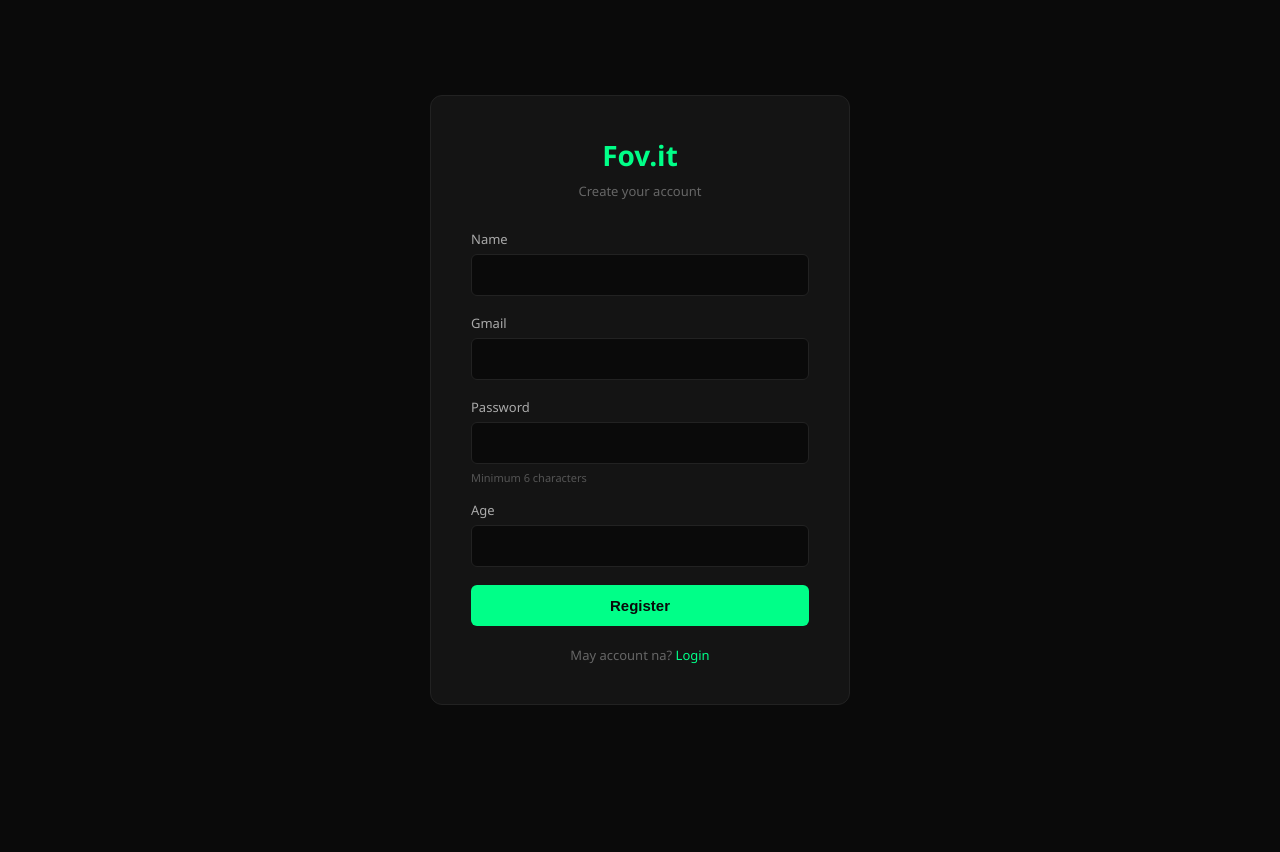
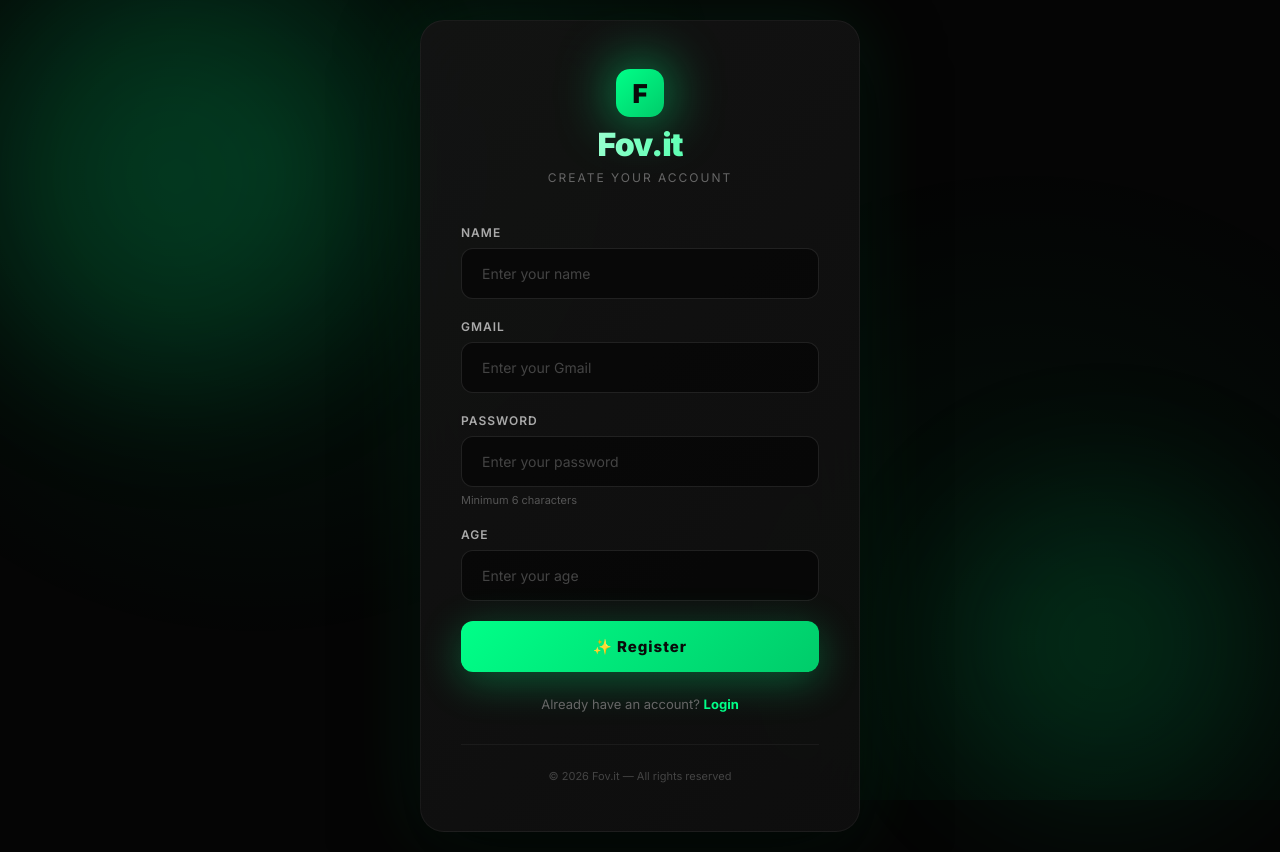
Before and after one commit to benjaminedimalen06-sketch/Fov.it, a website: page register.html in a window 1280 px wide. Before the commit the page ends 800 px from the top, so only its background shows below. Drawn offline with Linux system fonts and the light colour scheme.

Commit message:
Update register.html

```diff
--- a/register.html
+++ b/register.html
@@ -5,53 +5,301 @@
   <meta name="viewport" content="width=device-width, initial-scale=1.0">
   <title>Fov.it — Register</title>
   <link rel="icon" type="image/svg+xml" href="/favicon.svg">
+  <link href="https://fonts.googleapis.com/css2?family=Inter:wght@300;400;500;600;700;800;900&display=swap" rel="stylesheet">
   <style>
     * { margin: 0; padding: 0; box-sizing: border-box; }
-    body { font-family: 'Segoe UI', sans-serif; background: #0a0a0a; color: #fff; min-height: 100vh; display: flex; align-items: center; justify-content: center; padding: 20px; }
-    .container { background: #141414; padding: 40px; border-radius: 12px; border: 1px solid #222; width: 100%; max-width: 420px; }
-    h1 { color: #00ff88; text-align: center; margin-bottom: 8px; font-size: 28px; }
-    .subtitle { text-align: center; color: #666; font-size: 13px; margin-bottom: 30px; }
-    label { display: block; margin-bottom: 6px; color: #aaa; font-size: 13px; }
-    input { width: 100%; padding: 12px; background: #0a0a0a; border: 1px solid #222; border-radius: 6px; color: #fff; font-size: 14px; margin-bottom: 18px; outline: none; }
-    input:focus { border-color: #00ff88; }
-    button { width: 100%; padding: 12px; background: #00ff88; color: #0a0a0a; border: none; border-radius: 6px; font-size: 15px; font-weight: bold; cursor: pointer; }
-    button:hover { background: #00cc6a; }
-    button:disabled { background: #444; cursor: not-allowed; }
-    .link { text-align: center; margin-top: 20px; color: #666; font-size: 13px; }
-    .link a { color: #00ff88; text-decoration: none; }
-    .error { background: #2a0a0a; border: 1px solid #ff4444; color: #ff6666; padding: 10px; border-radius: 6px; margin-bottom: 18px; font-size: 13px; display: none; }
-    .success { background: #0a2a0a; border: 1px solid #00ff88; color: #00ff88; padding: 10px; border-radius: 6px; margin-bottom: 18px; font-size: 13px; display: none; }
-    .hint { color: #555; font-size: 11px; margin-top: -12px; margin-bottom: 16px; }
+
+    body {
+      font-family: 'Inter', sans-serif;
+      background: #050505;
+      color: #fff;
+      min-height: 100vh;
+      display: flex;
+      align-items: center;
+      justify-content: center;
+      padding: 20px;
+      position: relative;
+      overflow: hidden;
+    }
+
+    body::before {
+      content: '';
+      position: fixed;
+      top: 0; left: 0; right: 0; bottom: 0;
+      background:
+        radial-gradient(circle at 20% 20%, rgba(0, 255, 136, 0.08) 0%, transparent 40%),
+        radial-gradient(circle at 80% 80%, rgba(0, 255, 136, 0.05) 0%, transparent 40%);
+      pointer-events: none;
+      z-index: 0;
+    }
+
+    .orb {
+      position: fixed;
+      border-radius: 50%;
+      filter: blur(80px);
+      opacity: 0.15;
+      pointer-events: none;
+      z-index: 0;
+    }
+    .orb-1 { width: 400px; height: 400px; background: #00ff88; top: -100px; left: -100px; animation: float1 15s ease-in-out infinite; }
+    .orb-2 { width: 300px; height: 300px; background: #00cc6a; bottom: -50px; right: -50px; animation: float2 12s ease-in-out infinite; }
+
+    @keyframes float1 {
+      0%, 100% { transform: translate(0, 0); }
+      50% { transform: translate(100px, 100px); }
+    }
+    @keyframes float2 {
+      0%, 100% { transform: translate(0, 0); }
+      50% { transform: translate(-80px, -60px); }
+    }
+
+    .container {
+      background: linear-gradient(135deg, rgba(20, 20, 20, 0.9), rgba(15, 15, 15, 0.9));
+      backdrop-filter: blur(30px);
+      -webkit-backdrop-filter: blur(30px);
+      border: 1px solid rgba(255, 255, 255, 0.05);
+      border-radius: 24px;
+      padding: 48px 40px;
+      width: 100%;
+      max-width: 440px;
+      box-shadow: 0 30px 80px rgba(0, 0, 0, 0.6), 0 0 80px rgba(0, 255, 136, 0.1);
+      position: relative;
+      z-index: 1;
+      animation: fadeUp 0.6s cubic-bezier(0.4, 0, 0.2, 1);
+    }
+
+    @keyframes fadeUp {
+      from { opacity: 0; transform: translateY(30px); }
+      to { opacity: 1; transform: translateY(0); }
+    }
+
+    .logo {
+      display: flex;
+      align-items: center;
+      justify-content: center;
+      gap: 12px;
+      margin-bottom: 8px;
+    }
+
+    .logo-icon {
+      width: 48px; height: 48px;
+      background: linear-gradient(135deg, #00ff88, #00cc6a);
+      border-radius: 14px;
+      display: flex;
+      align-items: center;
+      justify-content: center;
+      font-size: 26px;
+      font-weight: 900;
+      color: #0a0a0a;
+      box-shadow: 0 0 40px rgba(0, 255, 136, 0.5);
+      animation: logoPulse 3s ease-in-out infinite;
+    }
+
+    @keyframes logoPulse {
+      0%, 100% { box-shadow: 0 0 40px rgba(0, 255, 136, 0.5); }
+      50% { box-shadow: 0 0 60px rgba(0, 255, 136, 0.8); }
+    }
+
+    h1 {
+      text-align: center;
+      font-size: 32px;
+      font-weight: 900;
+      letter-spacing: -1px;
+      background: linear-gradient(135deg, #fff 0%, #00ff88 100%);
+      -webkit-background-clip: text;
+      -webkit-text-fill-color: transparent;
+      background-clip: text;
+      margin-bottom: 6px;
+    }
+
+    .subtitle {
+      text-align: center;
+      color: #666;
+      font-size: 12px;
+      letter-spacing: 2px;
+      text-transform: uppercase;
+      margin-bottom: 40px;
+    }
+
+    .error {
+      background: linear-gradient(135deg, rgba(255, 68, 68, 0.15), rgba(255, 68, 68, 0.05));
+      border: 1px solid rgba(255, 68, 68, 0.3);
+      color: #ff8888;
+      padding: 14px 20px;
+      border-radius: 12px;
+      margin-bottom: 20px;
+      font-size: 13px;
+      font-weight: 600;
+      display: none;
+      animation: shake 0.5s ease;
+    }
+    .error.show { display: block; }
+
+    .success {
+      background: linear-gradient(135deg, rgba(0, 255, 136, 0.15), rgba(0, 255, 136, 0.05));
+      border: 1px solid rgba(0, 255, 136, 0.3);
+      color: #00ff88;
+      padding: 14px 20px;
+      border-radius: 12px;
+      margin-bottom: 20px;
+      font-size: 13px;
+      font-weight: 600;
+      display: none;
+      animation: fadeUp 0.5s ease;
+    }
+    .success.show { display: block; }
+
+    @keyframes shake {
+      0%, 100% { transform: translateX(0); }
+      25% { transform: translateX(-10px); }
+      75% { transform: translateX(10px); }
+    }
+
+    label {
+      display: block;
+      margin-bottom: 8px;
+      color: #aaa;
+      font-size: 12px;
+      font-weight: 600;
+      text-transform: uppercase;
+      letter-spacing: 1px;
+    }
+
+    input {
+      width: 100%;
+      padding: 16px 20px;
+      background: rgba(0, 0, 0, 0.5);
+      border: 1px solid rgba(255, 255, 255, 0.1);
+      border-radius: 12px;
+      color: #fff;
+      font-size: 14px;
+      margin-bottom: 20px;
+      outline: none;
+      font-family: inherit;
+      transition: all 0.3s;
+    }
+
+    input:focus {
+      border-color: #00ff88;
+      box-shadow: 0 0 0 3px rgba(0, 255, 136, 0.1);
+      background: rgba(0, 0, 0, 0.7);
+    }
+
+    input::placeholder { color: #444; }
+
+    .hint {
+      color: #555;
+      font-size: 11px;
+      margin-top: -14px;
+      margin-bottom: 20px;
+    }
+
+    button {
+      width: 100%;
+      padding: 16px;
+      background: linear-gradient(135deg, #00ff88, #00cc6a);
+      color: #0a0a0a;
+      border: none;
+      border-radius: 12px;
+      font-size: 15px;
+      font-weight: 800;
+      cursor: pointer;
+      transition: all 0.3s cubic-bezier(0.4, 0, 0.2, 1);
+      letter-spacing: 1px;
+      font-family: inherit;
+      box-shadow: 0 10px 40px rgba(0, 255, 136, 0.3);
+    }
+
+    button:hover {
+      transform: translateY(-3px);
+      box-shadow: 0 20px 60px rgba(0, 255, 136, 0.5);
+    }
+
+    button:disabled {
+      background: #444;
+      color: #888;
+      cursor: not-allowed;
+      transform: none;
+      box-shadow: none;
+    }
+
+    .link {
+      text-align: center;
+      margin-top: 24px;
+      color: #666;
+      font-size: 13px;
+    }
+
+    .link a {
+      color: #00ff88;
+      text-decoration: none;
+      font-weight: 700;
+      transition: all 0.3s;
+    }
+
+    .link a:hover {
+      text-shadow: 0 0 20px rgba(0, 255, 136, 0.5);
+    }
+
+    .footer {
+      text-align: center;
+      margin-top: 32px;
+      padding-top: 24px;
+      border-top: 1px solid rgba(255, 255, 255, 0.05);
+      color: #444;
+      font-size: 11px;
+    }
   </style>
 </head>
 <body>
+  <div class="orb orb-1"></div>
+  <div class="orb orb-2"></div>
+
   <div class="container">
+    <div class="logo">
+      <div class="logo-icon">F</div>
+    </div>
     <h1>Fov.it</h1>
     <p class="subtitle">Create your account</p>
+
     <div class="error" id="error"></div>
     <div class="success" id="success"></div>
+
     <form id="registerForm">
       <label>Name</label>
-      <input type="text" id="name" required minlength="3">
+      <input type="text" id="name" required minlength="3" placeholder="Enter your name" autocomplete="name">
+
       <label>Gmail</label>
-      <input type="email" id="gmail" required>
+      <input type="email" id="gmail" required placeholder="Enter your Gmail" autocomplete="email">
+
       <label>Password</label>
-      <input type="password" id="password" required minlength="6">
+      <input type="password" id="password" required minlength="6" placeholder="Enter your password" autocomplete="new-password">
       <p class="hint">Minimum 6 characters</p>
+
       <label>Age</label>
-      <input type="number" id="age" required min="10" max="100">
-      <button type="submit" id="submitBtn">Register</button>
+      <input type="number" id="age" required min="10" max="100" placeholder="Enter your age">
+
+      <button type="submit" id="submitBtn">✨ Register</button>
     </form>
-    <p class="link">May account na? <a href="/">Login</a></p>
+
+    <p class="link">Already have an account? <a href="/">Login</a></p>
+
+    <div class="footer">
+      © 2026 Fov.it — All rights reserved
+    </div>
   </div>
+
   <script>
     document.getElementById('registerForm').addEventListener('submit', async (e) => {
       e.preventDefault();
       const btn = document.getElementById('submitBtn');
       const errorBox = document.getElementById('error');
       const successBox = document.getElementById('success');
-      btn.disabled = true; btn.textContent = 'Creating...';
-      errorBox.style.display = 'none'; successBox.style.display = 'none';
+      btn.disabled = true;
+      btn.textContent = '⏳ Creating...';
+      errorBox.classList.remove('show');
+      successBox.classList.remove('show');
+
       try {
         const res = await fetch('/api/register', {
           method: 'POST',
@@ -65,13 +313,14 @@
         });
         const data = await res.json();
         if (!res.ok) throw new Error(data.error || 'Registration failed');
-        successBox.textContent = 'Account created! Redirecting...';
-        successBox.style.display = 'block';
+        successBox.textContent = '✅ Account created! Redirecting to login...';
+        successBox.classList.add('show');
         setTimeout(() => window.location.href = '/', 1500);
       } catch (err) {
-        errorBox.textContent = err.message;
-        errorBox.style.display = 'block';
-        btn.disabled = false; btn.textContent = 'Register';
+        errorBox.textContent = '❌ ' + err.message;
+        errorBox.classList.add('show');
+        btn.disabled = false;
+        btn.textContent = '✨ Register';
       }
     });
   </script>
```
